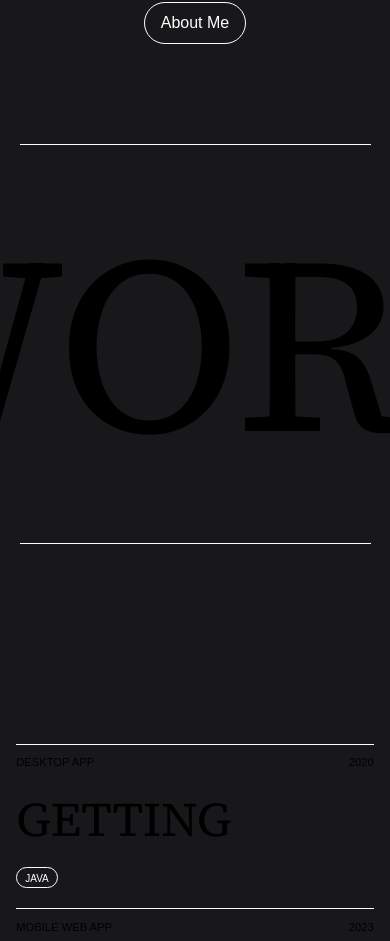
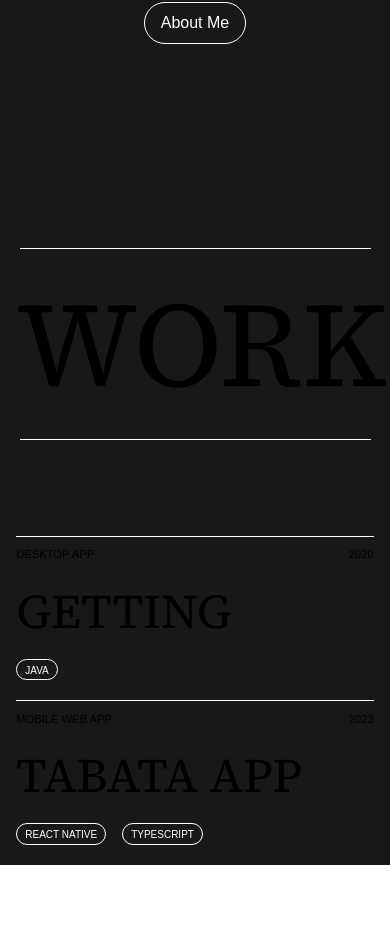
Before and after one commit to enzo-mourany/portfolio-v2, a Next.js app: page / in a window 390 px wide. Shown: the part 1044-1985 px from the top of the page. After the commit the page ends 1909 px from the top, so only its background shows below. Built offline with nearby package versions, Linux system fonts and the light colour scheme.

Commit message:
feat: responsive SrollinText

```diff
--- a/app/page.tsx
+++ b/app/page.tsx
@@ -15,7 +15,7 @@ const Page = () => {
     <div className="flex flex-col items-center bg-zinc-900">
       <HomePage />
       <About />
-      <ScrollingText />
+      <ScrollingText text="works" />
       <div className="flex flex-col items-end w-11/12">
         {postPreview}
       </div>
--- a/components/ScrollingText.tsx
+++ b/components/ScrollingText.tsx
@@ -1,14 +1,18 @@
 "use client";
 
-import React from 'react'
+import React from 'react';
 
 import styles from '../styles/ScrollingText.module.scss';
 
-const ScrollingText: React.FC = () => {
+interface ScrollingTextProps {
+    text: string;
+}
+
+const ScrollingText: React.FC<ScrollingTextProps> = ({ text }) => {
     return (
         <div className={styles.container}>
-            <span>- WORKS - WORKS&nbsp;</span>
-            <span>- WORKS - WORKS&nbsp;</span>
+            <span>- {text} - {text}&nbsp;</span>
+            <span>- {text} - {text}&nbsp;</span>
         </div>
     )
 }
--- a/styles/ScrollingText.module.scss
+++ b/styles/ScrollingText.module.scss
@@ -30,10 +30,17 @@
     }
     span {
         white-space: nowrap;
-        font-size: 250px;
-        animation: scroll 25s linear infinite;
+        font-size: 15vw;
         font-family: 'Source Serif 4', serif;
         line-height: 1.6;
+        text-transform: uppercase;
+        animation: scroll 25s linear infinite;
+        @include tablet {
+            font-size: 180px;
+        }
+        @include mobile {
+            font-size: 120px;
+        }
     }
     @keyframes scroll {
         0% {
```
